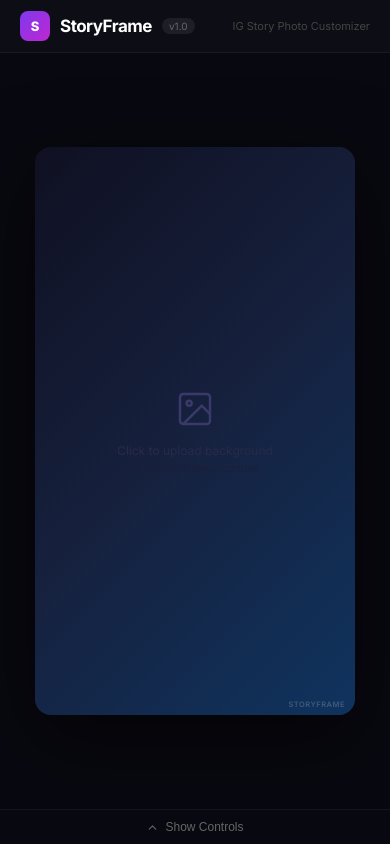
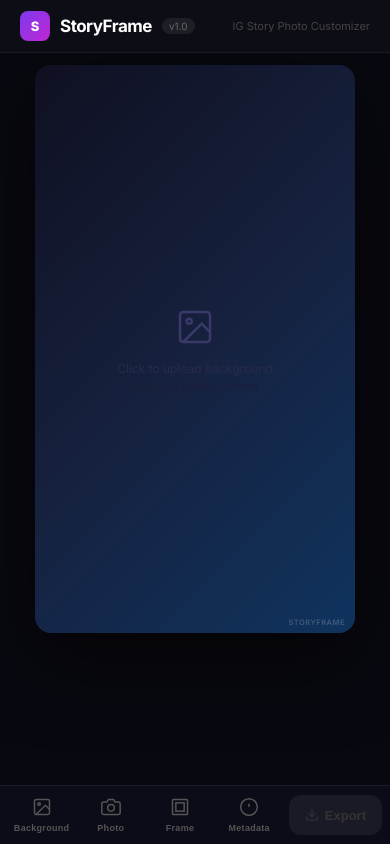
Before and after one commit to avntrr/storyframe, a React (Vite) app: page / in a window 390 px wide. Built offline with nearby package versions, Linux system fonts and the light colour scheme.

Commit message:
Mobile taskbar + export bug fix

```diff
--- a/storyframe.jsx
+++ b/storyframe.jsx
@@ -99,9 +99,10 @@ export default function StoryFrame() {
   const [exif,       setExif]       = useState({ model:"", focalLength:"", fNumber:"", iso:"" });
   const [exporting,  setExporting]  = useState(false);
   const [resultUrl,  setResultUrl]  = useState(null);
-  const [mobileOpen, setMobileOpen] = useState(false);
+  const [mobileTab,  setMobileTab]  = useState(null); // null | 'bg' | 'photo' | 'frame' | 'meta'
   const [photoPos,   setPhotoPos]   = useState({ x:0, y:0 });
   const [isDragging, setIsDragging] = useState(false);
+  const stateRef = useRef({});
 
   const bgRef        = useRef(null);
   const mainRef      = useRef(null);
@@ -156,51 +157,56 @@ export default function StoryFrame() {
     setIsDragging(false);
   }, []);
 
+  // Sync all export-relevant state into a ref so doExport never has stale values
+  useEffect(() => {
+    stateRef.current = { bgDataUrl, mainDataUrl, blur, bgBnw, frame, scale, exif, shadow };
+  }, [bgDataUrl, mainDataUrl, blur, bgBnw, frame, scale, exif, shadow]);
+
   const doExport = useCallback(async () => {
+    const s = stateRef.current;
     setExporting(true);
     try {
       const c = document.createElement("canvas"); c.width=CANVAS_W; c.height=CANVAS_H;
       const ctx = c.getContext("2d");
-      if (bgDataUrl) {
-        const bi = await loadImage(bgDataUrl);
+      if (s.bgDataUrl) {
+        const bi = await loadImage(s.bgDataUrl);
         const tmp = document.createElement("canvas"); tmp.width=CANVAS_W; tmp.height=CANVAS_H;
         const tc = tmp.getContext("2d");
         const sc = Math.max(CANVAS_W/bi.width, CANVAS_H/bi.height);
         tc.drawImage(bi,(CANVAS_W-bi.width*sc)/2,(CANVAS_H-bi.height*sc)/2,bi.width*sc,bi.height*sc);
-        ctx.filter=`blur(${blur*0.4}px)${bgBnw?" grayscale(1)":""}`;
+        ctx.filter=`blur(${s.blur*0.4}px)${s.bgBnw?" grayscale(1)":""}`;
         ctx.drawImage(tmp,-20,-20,CANVAS_W+40,CANVAS_H+40); ctx.filter="none";
       } else { ctx.fillStyle="#1a1a2e"; ctx.fillRect(0,0,CANVAS_W,CANVAS_H); }
 
-      if (mainDataUrl) {
-        const mi = await loadImage(mainDataUrl);
+      if (s.mainDataUrl) {
+        const mi = await loadImage(s.mainDataUrl);
         const asp = mi.width/mi.height;
-        let pw=CANVAS_W*(scale/100), ph=pw/asp;
+        let pw=CANVAS_W*(s.scale/100), ph=pw/asp;
         if (ph>CANVAS_H*0.6){ph=CANVAS_H*0.6;pw=ph*asp;}
-        const pad = frame==="polaroid"?{t:24,s:24,b:90}:frame==="rounded"?{t:16,s:16,b:16}:frame==="filmstrip"?{t:60,s:24,b:60}:{t:0,s:0,b:0};
+        const pad = s.frame==="polaroid"?{t:24,s:24,b:90}:s.frame==="rounded"?{t:16,s:16,b:16}:s.frame==="filmstrip"?{t:60,s:24,b:60}:{t:0,s:0,b:0};
         const tw=pw+pad.s*2, th=ph+pad.t+pad.b;
-        // scale preview drag offset (320×568) → canvas (1080×1920)
         const scaleX=CANVAS_W/320, scaleY=CANVAS_H/568;
         const fx=(CANVAS_W-tw)/2 + photoPosRef.current.x*scaleX;
         const fy=(CANVAS_H-th)/2-40 + photoPosRef.current.y*scaleY;
-        ctx.save(); ctx.shadowColor=`rgba(0,0,0,${shadow/100})`; ctx.shadowBlur=64; ctx.shadowOffsetY=16;
-        if(frame==="rounded"){rrect(ctx,fx,fy,tw,th,24);ctx.fillStyle="#fff";ctx.fill();}
-        else if(frame!=="none"){ctx.fillStyle="#fff";ctx.fillRect(fx,fy,tw,th);}
+        ctx.save(); ctx.shadowColor=`rgba(0,0,0,${s.shadow/100})`; ctx.shadowBlur=64; ctx.shadowOffsetY=16;
+        if(s.frame==="rounded"){rrect(ctx,fx,fy,tw,th,24);ctx.fillStyle="#fff";ctx.fill();}
+        else if(s.frame!=="none"){ctx.fillStyle="#fff";ctx.fillRect(fx,fy,tw,th);}
         ctx.restore();
-        if(frame==="filmstrip"){ctx.fillStyle="#1a1a1a";for(let x=fx+20;x<fx+tw-20;x+=40){rrect(ctx,x,fy+12,18,13,4);ctx.fill();rrect(ctx,x,fy+th-25,18,13,4);ctx.fill();}}
+        if(s.frame==="filmstrip"){ctx.fillStyle="#1a1a1a";for(let x=fx+20;x<fx+tw-20;x+=40){rrect(ctx,x,fy+12,18,13,4);ctx.fill();rrect(ctx,x,fy+th-25,18,13,4);ctx.fill();}}
         const px=fx+pad.s, py=fy+pad.t;
-        ctx.save(); if(frame==="rounded"){rrect(ctx,px,py,pw,ph,16);ctx.clip();}
+        ctx.save(); if(s.frame==="rounded"){rrect(ctx,px,py,pw,ph,16);ctx.clip();}
         ctx.drawImage(mi,px,py,pw,ph); ctx.restore();
-        if(frame==="polaroid"){
-          const hasModel=!!exif.model;
-          const specParts=[exif.focalLength&&`${exif.focalLength}mm`,exif.fNumber&&`f/${exif.fNumber}`,exif.iso&&`ISO${exif.iso}`].filter(Boolean);
+        if(s.frame==="polaroid"){
+          const hasModel=!!s.exif.model;
+          const specParts=[s.exif.focalLength&&`${s.exif.focalLength}mm`,s.exif.fNumber&&`f/${s.exif.fNumber}`,s.exif.iso&&`ISO${s.exif.iso}`].filter(Boolean);
           let metaY=py+ph+32;
           if(hasModel){
             const label="Shot on ";
             ctx.font='18px "SF Mono","JetBrains Mono",monospace'; const lw=ctx.measureText(label).width;
-            ctx.font='bold 18px "SF Mono","JetBrains Mono",monospace'; const mw=ctx.measureText(exif.model).width;
-            const sx=(CANVAS_W-(lw+mw))/2;
+            ctx.font='bold 18px "SF Mono","JetBrains Mono",monospace';
+            const sx=(CANVAS_W-(lw+ctx.measureText(s.exif.model).width))/2;
             ctx.font='18px "SF Mono","JetBrains Mono",monospace'; ctx.fillStyle="#888"; ctx.textAlign="left"; ctx.fillText(label,sx,metaY);
-            ctx.font='bold 18px "SF Mono","JetBrains Mono",monospace'; ctx.fillStyle="#555"; ctx.fillText(exif.model,sx+lw,metaY);
+            ctx.font='bold 18px "SF Mono","JetBrains Mono",monospace'; ctx.fillStyle="#555"; ctx.fillText(s.exif.model,sx+lw,metaY);
             metaY+=26;
           }
           if(specParts.length){ctx.font='16px "SF Mono","JetBrains Mono",monospace';ctx.fillStyle="#999";ctx.textAlign="center";ctx.fillText(specParts.join("  "),CANVAS_W/2,metaY);}
@@ -211,7 +217,7 @@ export default function StoryFrame() {
       try { const a=document.createElement("a");a.download=`storyframe-${Date.now()}.png`;a.href=dataUrl;document.body.appendChild(a);a.click();document.body.removeChild(a); } catch {}
       setResultUrl(dataUrl);
     } finally { setExporting(false); }
-  }, [bgDataUrl, mainDataUrl, blur, bgBnw, frame, scale, exif, shadow]);
+  }, []);
 
   const reset = () => {
     setBgDataUrl(null);setMainDataUrl(null);setMainNat({w:1,h:1});setBlur(50);setBgBnw(false);
@@ -360,7 +366,7 @@ export default function StoryFrame() {
       <div style={{ flex:1, display:"flex", overflow:"hidden" }}>
 
         {/* Preview panel */}
-        <div style={{ flex:1, display:"flex", alignItems:"center", justifyContent:"center", padding:24, minWidth:0 }}>
+        <div className="sf-preview-area" style={{ flex:1, display:"flex", alignItems:"center", justifyContent:"center", padding:24, minWidth:0 }}>
           <div
             onClick={() => { if (!bgDataUrl) bgRef.current?.click(); }}
             style={{ width:320, height:568, borderRadius:16, overflow:"hidden", position:"relative", background:"#0d0d18", boxShadow:"0 24px 80px rgba(0,0,0,0.6)", flexShrink:0, cursor: bgDataUrl?"default":"pointer" }}
@@ -450,18 +456,128 @@ export default function StoryFrame() {
         </div>
       </div>
 
-      {/* Mobile bottom panel */}
-      <div className="sf-mobile" style={{ borderTop:"1px solid rgba(255,255,255,0.05)", background:"#080810" }}>
-        <button onClick={()=>setMobileOpen(v=>!v)} style={{ width:"100%", display:"flex", alignItems:"center", justifyContent:"center", gap:6, padding:"10px 0", background:"transparent", border:"none", color:"#666", fontSize:12, cursor:"pointer" }}>
-          {mobileOpen?<ChevronDown size={13}/>:<ChevronUp size={13}/>}
-          {mobileOpen?"Hide Controls":"Show Controls"}
-        </button>
-        {mobileOpen && <div style={{padding:"0 16px 20px",maxHeight:420,overflowY:"auto"}}>{controlsJSX}</div>}
+      {/* ── Mobile 2-layer taskbar ── */}
+      <div className="sf-mobile" style={{ position:"fixed", bottom:0, left:0, right:0, zIndex:100, background:"#0c0c18", borderTop:"1px solid rgba(255,255,255,0.07)" }}>
+
+        {/* Layer 1: Submenu panel */}
+        {mobileTab && (
+          <div style={{ padding:"12px 16px 8px", borderBottom:"1px solid rgba(255,255,255,0.05)", overflowY:"auto", maxHeight:200 }}>
+
+            {mobileTab==="bg" && (
+              <div style={{ display:"flex", flexDirection:"column", gap:10 }}>
+                <label style={{ display:"flex", alignItems:"center", gap:7, background:"rgba(255,255,255,0.04)", border: bgDataUrl?"1px solid rgba(34,197,94,0.3)":"1px dashed rgba(255,255,255,0.15)", borderRadius:10, padding:"9px 12px", fontSize:12, color: bgDataUrl?"#86efac":"#999", cursor:"pointer" }}>
+                  <svg width="14" height="14" viewBox="0 0 24 24" fill="none" stroke="currentColor" strokeWidth="2"><rect x="3" y="3" width="18" height="18" rx="2"/><circle cx="8.5" cy="8.5" r="1.5"/><polyline points="21 15 16 10 5 21"/></svg>
+                  {bgDataUrl?"Background loaded — tap to replace":"Upload background photo"}
+                  <input ref={bgRef} type="file" accept="image/*" style={{display:"none"}} onChange={onBg} />
+                </label>
+                <div>
+                  <div style={{ fontSize:10, color:"#555", marginBottom:5 }}>Blur — {blur}%</div>
+                  <input type="range" min={0} max={100} value={blur} onChange={(e)=>setBlur(Number(e.target.value))} />
+                </div>
+                <button onClick={()=>setBgBnw(v=>!v)} style={{ alignSelf:"flex-start", display:"flex", alignItems:"center", gap:6, padding:"7px 14px", borderRadius:8, fontSize:12, fontWeight:700, cursor:"pointer", border: bgBnw?"1px solid #a78bfa":"1px solid rgba(255,255,255,0.1)", background: bgBnw?"rgba(139,92,246,0.2)":"rgba(255,255,255,0.04)", color: bgBnw?"#c4b5fd":"#666" }}>
+                  <span style={{ width:10, height:10, borderRadius:"50%", background:"linear-gradient(135deg,#fff 50%,#000 50%)", display:"inline-block", border:"1px solid rgba(255,255,255,0.2)" }}/>
+                  B&amp;W {bgBnw?"ON":"OFF"}
+                </button>
+              </div>
+            )}
+
+            {mobileTab==="photo" && (
+              <div style={{ display:"flex", flexDirection:"column", gap:10 }}>
+                <label style={{ display:"flex", alignItems:"center", gap:7, background:"rgba(255,255,255,0.04)", border: mainDataUrl?"1px solid rgba(34,197,94,0.3)":"1px dashed rgba(255,255,255,0.15)", borderRadius:10, padding:"9px 12px", fontSize:12, color: mainDataUrl?"#86efac":"#999", cursor:"pointer" }}>
+                  <svg width="14" height="14" viewBox="0 0 24 24" fill="none" stroke="currentColor" strokeWidth="2"><path d="M23 19a2 2 0 0 1-2 2H3a2 2 0 0 1-2-2V8a2 2 0 0 1 2-2h4l2-3h6l2 3h4a2 2 0 0 1 2 2z"/><circle cx="12" cy="13" r="4"/></svg>
+                  {mainDataUrl?"Photo loaded — tap to replace":"Upload main photo"}
+                  <input ref={mainRef} type="file" accept="image/*" style={{display:"none"}} onChange={onMain} />
+                </label>
+                <div>
+                  <div style={{ fontSize:10, color:"#555", marginBottom:5 }}>Photo Size — {scale}%</div>
+                  <input type="range" min={20} max={90} value={scale} onChange={(e)=>setScale(Number(e.target.value))} />
+                </div>
+                <div>
+                  <div style={{ fontSize:10, color:"#555", marginBottom:5 }}>Shadow — {shadow}%</div>
+                  <input type="range" min={0} max={100} value={shadow} onChange={(e)=>setShadow(Number(e.target.value))} />
+                </div>
+              </div>
+            )}
+
+            {mobileTab==="frame" && (
+              <div style={{ display:"grid", gridTemplateColumns:"repeat(4,1fr)", gap:8 }}>
+                {FRAMES.map((f) => {
+                  const active = frame===f.id;
+                  return (
+                    <button key={f.id} onClick={()=>setFrame(f.id)} style={{ display:"flex", flexDirection:"column", alignItems:"center", gap:5, padding:"10px 4px", borderRadius:10, fontSize:10, fontWeight:600, cursor:"pointer", border: active?"1px solid #8b5cf6":"1px solid rgba(255,255,255,0.08)", background: active?"rgba(139,92,246,0.2)":"rgba(255,255,255,0.04)", color: active?"#c4b5fd":"#666" }}>
+                      {f.icon(active)}{f.label}
+                    </button>
+                  );
+                })}
+              </div>
+            )}
+
+            {mobileTab==="meta" && (
+              frame==="polaroid" ? (
+                <div style={{ display:"flex", flexDirection:"column", gap:8 }}>
+                  <div style={{ display:"grid", gridTemplateColumns:"1fr 1fr", gap:6 }}>
+                    <input type="text" value={exif.model}       onChange={(e)=>setExif(p=>({...p,model:e.target.value}))}       placeholder="Device model"  style={inp} />
+                    <input type="text" value={exif.focalLength} onChange={(e)=>setExif(p=>({...p,focalLength:e.target.value}))} placeholder="Focal (mm)"    style={inp} />
+                    <input type="text" value={exif.fNumber}     onChange={(e)=>setExif(p=>({...p,fNumber:e.target.value}))}     placeholder="Aperture (f/)" style={inp} />
+                    <input type="text" value={exif.iso}         onChange={(e)=>setExif(p=>({...p,iso:e.target.value}))}         placeholder="ISO"           style={inp} />
+                  </div>
+                  {hasMeta && (
+                    <div style={{ padding:"6px 10px", background:"rgba(0,0,0,0.2)", borderRadius:7 }}>
+                      {exif.model && <div style={{ fontFamily:"monospace", fontSize:10, color:"#888" }}>Shot on <span style={{fontWeight:700,color:"#aaa"}}>{exif.model}</span></div>}
+                      {metaLine2  && <div style={{ fontFamily:"monospace", fontSize:9.5, color:"#666", marginTop:2 }}>{metaLine2}</div>}
+                    </div>
+                  )}
+                </div>
+              ) : (
+                <div style={{ fontSize:11, color:"#555", padding:"8px 0" }}>Metadata is only available with the Polaroid frame.</div>
+              )
+            )}
+
+          </div>
+        )}
+
+        {/* Layer 2: Main nav bar */}
+        <div style={{ display:"flex", alignItems:"center", height:58, padding:"0 8px", gap:2 }}>
+          {[
+            { id:"bg",    label:"Background", icon: <svg width="20" height="20" viewBox="0 0 24 24" fill="none" stroke="currentColor" strokeWidth="1.8"><rect x="3" y="3" width="18" height="18" rx="2"/><circle cx="8.5" cy="8.5" r="1.5"/><polyline points="21 15 16 10 5 21"/></svg>, badge: bgDataUrl },
+            { id:"photo", label:"Photo",       icon: <svg width="20" height="20" viewBox="0 0 24 24" fill="none" stroke="currentColor" strokeWidth="1.8"><path d="M23 19a2 2 0 0 1-2 2H3a2 2 0 0 1-2-2V8a2 2 0 0 1 2-2h4l2-3h6l2 3h4a2 2 0 0 1 2 2z"/><circle cx="12" cy="13" r="4"/></svg>, badge: mainDataUrl },
+            { id:"frame", label:"Frame",       icon: <svg width="20" height="20" viewBox="0 0 24 24" fill="none" stroke="currentColor" strokeWidth="1.8"><rect x="3" y="3" width="18" height="18" rx="1"/><rect x="7" y="7" width="10" height="10"/></svg>, badge: false },
+            { id:"meta",  label:"Metadata",    icon: <svg width="20" height="20" viewBox="0 0 24 24" fill="none" stroke="currentColor" strokeWidth="1.8"><circle cx="12" cy="12" r="10"/><line x1="12" y1="8" x2="12" y2="12"/><line x1="12" y1="16" x2="12.01" y2="16" strokeWidth="2.5"/></svg>, badge: false },
+          ].map(({ id, label, icon, badge }) => {
+            const active = mobileTab === id;
+            return (
+              <button key={id} onClick={() => setMobileTab(t => t===id ? null : id)}
+                style={{ flex:1, display:"flex", flexDirection:"column", alignItems:"center", justifyContent:"center", gap:3, height:"100%", background:"transparent", border:"none", cursor:"pointer", color: active?"#a78bfa":"#555", position:"relative", borderRadius:8 }}>
+                {badge && <div style={{ position:"absolute", top:8, right:"22%", width:6, height:6, borderRadius:"50%", background:"#22c55e", border:"1.5px solid #0c0c18" }}/>}
+                <div style={{ color: active?"#a78bfa":"#555", transition:"color 0.15s" }}>{icon}</div>
+                <span style={{ fontSize:9, fontWeight:600, letterSpacing:0.3 }}>{label}</span>
+                {active && <div style={{ position:"absolute", bottom:0, left:"20%", right:"20%", height:2, borderRadius:1, background:"#8b5cf6" }}/>}
+              </button>
+            );
+          })}
+
+          {/* Export button */}
+          <button onClick={doExport} disabled={!canDownload}
+            style={{ flexShrink:0, display:"flex", alignItems:"center", gap:6, marginLeft:4, padding:"0 16px", height:40, borderRadius:12, border:"none", fontWeight:700, fontSize:13, cursor: canDownload?"pointer":"not-allowed", background: canDownload?"linear-gradient(135deg,#7c3aed,#c026d3)":"rgba(255,255,255,0.06)", color: canDownload?"#fff":"#333" }}>
+            {exporting
+              ? <svg width="14" height="14" viewBox="0 0 24 24" fill="none" stroke="#fff" strokeWidth="2.5" strokeLinecap="round"><path d="M12 2v4M12 18v4M4.93 4.93l2.83 2.83M16.24 16.24l2.83 2.83M2 12h4M18 12h4M4.93 19.07l2.83-2.83M16.24 7.76l2.83-2.83"><animateTransform attributeName="transform" type="rotate" from="0 12 12" to="360 12 12" dur="0.8s" repeatCount="indefinite"/></path></svg>
+              : <Download size={14}/>
+            }
+            Export
+          </button>
+        </div>
       </div>
 
       <style>{`
         @media(max-width:768px){.sf-sidebar{display:none!important;}}
         @media(min-width:769px){.sf-mobile{display:none!important;}}
+        @media(max-width:768px){
+          .sf-preview-area{
+            padding-bottom: calc(58px + env(safe-area-inset-bottom)) !important;
+            align-items: flex-start !important;
+            padding-top: 12px !important;
+          }
+        }
       `}</style>
 
       {/* Result Modal */}
```
